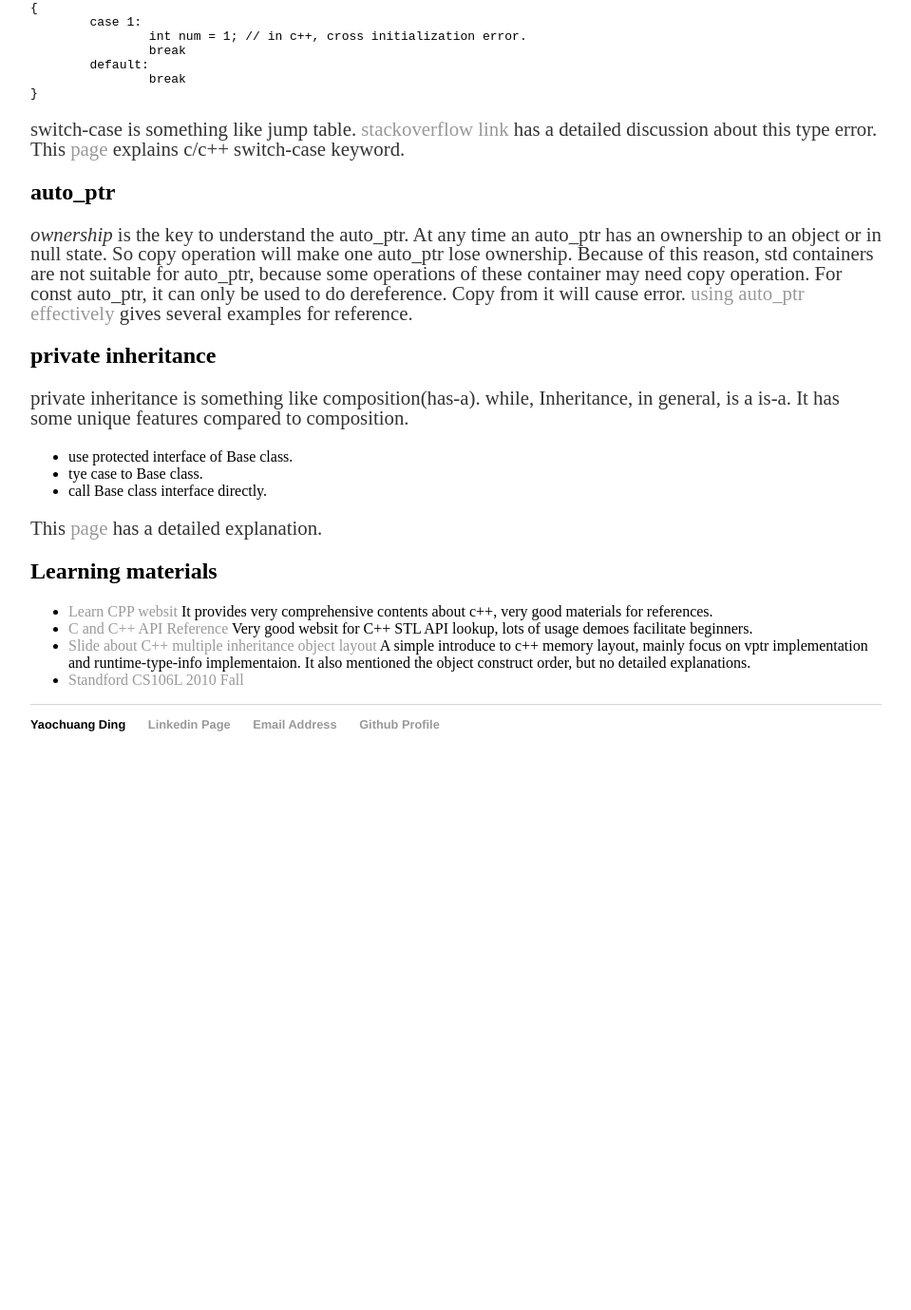
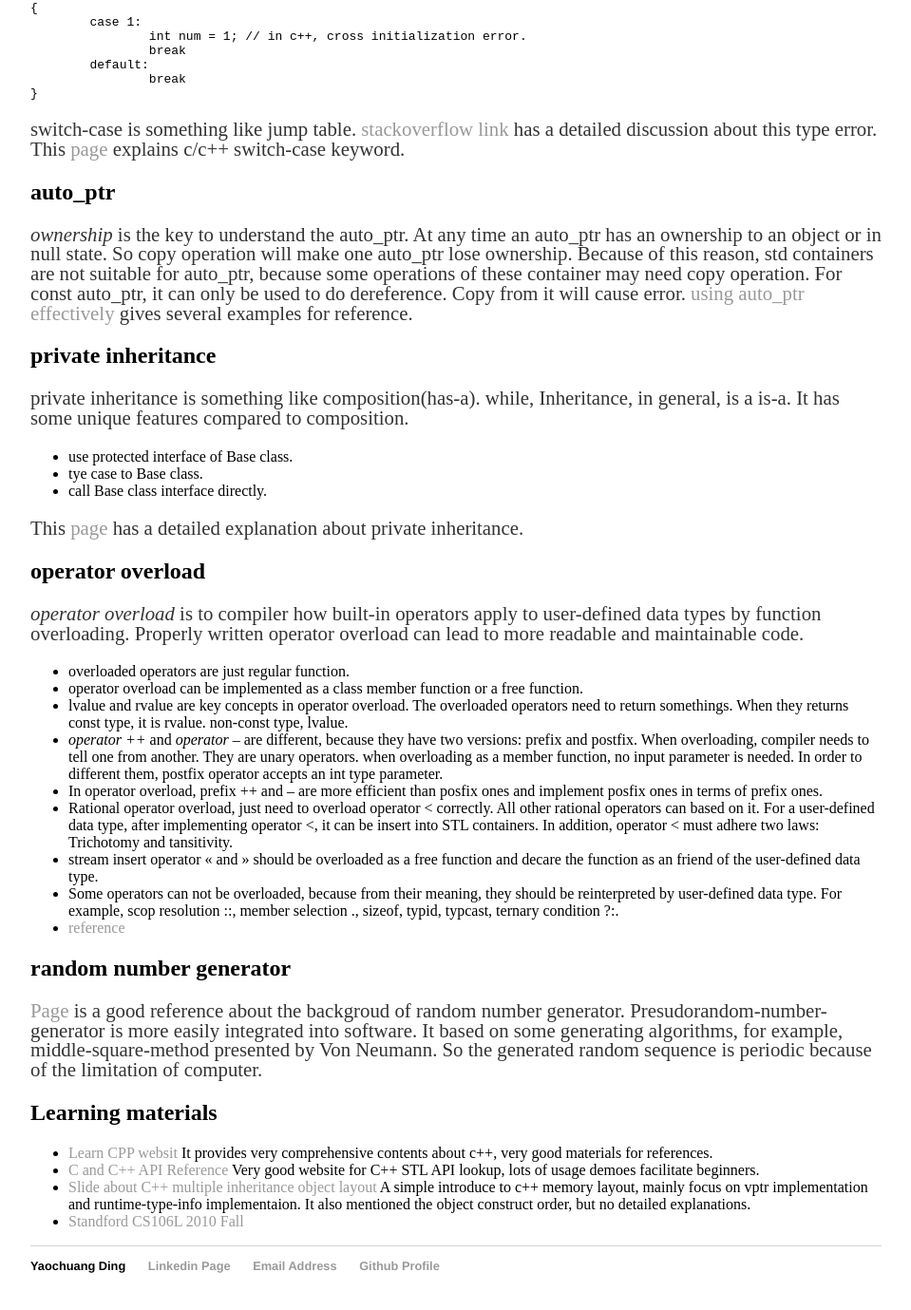
Before and after one commit to ychding11/ychding11.github.io, a Jekyll site: the page built from _posts/2015-03-28-Languages-Resources.md, in a window 1280 px wide and 1400 px high, scrolled down 1566 px. Shown: the top 1379 px of the window at 95% size, without its empty margins (160-1119 px from the left). Built offline with Jekyll 4.4.1, drawn with Linux system fonts in a browser that asks for light colours; before the commit the page ends 2396 px from its top, so only the background shows below that.

Commit message:
add operation overload

```diff
--- a/_posts/2015-03-28-Languages-Resources.md
+++ b/_posts/2015-03-28-Languages-Resources.md
@@ -116,14 +116,61 @@ unique features compared to composition.
 - call Base class interface directly.
 
 This [page](https://isocpp.org/wiki/faq/private-inheritance)
-has a detailed explanation.
+has a detailed explanation about private inheritance.
+
+## operator overload
+*operator overload* is to compiler how built-in operators apply to
+user-defined data types by function overloading. Properly written
+operator overload can lead to more readable and maintainable code.
+
+- overloaded operators are just regular function.
+- operator overload can be implemented as a class
+member function or a free function.
+- lvalue and rvalue are key concepts in operator
+overload. The overloaded operators need to return
+somethings. When they returns const type, it is
+rvalue. non-const type, lvalue.
+- *operator ++* and *operator --* are different,
+because they have two versions: prefix and postfix.
+When overloading, compiler needs to tell one from
+another. They are unary operators. when overloading
+as a member function, no input parameter is needed.
+In order to different them, postfix operator accepts
+an int type parameter.
+- In operator overload, prefix ++ and -- are more
+efficient than posfix ones and implement posfix ones
+in terms of prefix ones.
+- Rational operator overload, just need to overload
+operator < correctly. All other rational operators
+can based on it. For a user-defined data type, after
+implementing operator <, it can be insert into STL
+containers. In addition, operator < must adhere two
+laws: Trichotomy and tansitivity.
+- stream insert operator << and >> should be
+overloaded as a free function and decare the
+function as an friend of the user-defined
+data type.
+- Some operators can not be overloaded, because
+from their meaning, they should be reinterpreted
+by user-defined data type. For example, scop resolution
+::, member selection ., sizeof, typid, typcast,
+ternary condition ?:.
+- [reference](http://www.keithschwarz.com/cs106l/fall2010/course-reader/Ch10_OperatorOverloading.pdf)
+
+## random number generator
+[Page](http://www.scratchapixel.com/lessons/mathematics-physics-for-computer-graphics/monte-carlo-methods-in-practice/generating-random-numbers)
+is a good reference about the backgroud of random number
+generator. Presudorandom-number-generator is more easily integrated
+into software. It based on some generating algorithms, for example,
+middle-square-method presented by Von Neumann. So the generated
+random sequence is periodic because of the limitation of computer.
 
 ## Learning materials
 
 - [Learn CPP websit](http://www.learncpp.com/) It provides very comprehensive
 contents about c++, very good materials for references.
 - [C and C++ API Reference](http://www.cplusplus.com/)
-Very good websit for C++ STL API lookup, lots of usage
+Very good website for C++ STL API lookup, lots of usage
 demoes facilitate beginners.
 - [Slide about C++ multiple inheritance object layout](http://lifegoo.pluskid.org/upload/doc/object_models/C++%20Object%20Model.pdf)
 A simple introduce to c++ memory layout, mainly focus on vptr implementation
```
